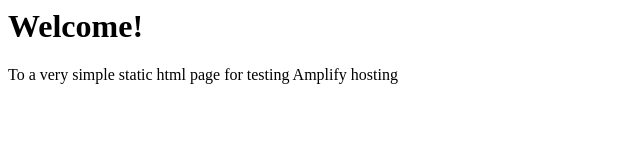
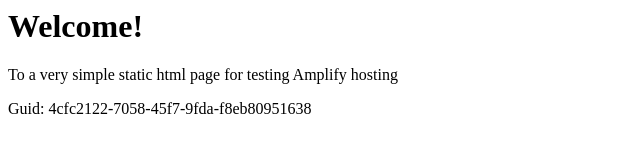
Before and after one commit to aws-aemilia-iad/Github-PR-Commit-Integration-Test-DoNotTouch-v0-prod-us-east-1, a website: page src/index.html in a window 1280 px wide. Shown: the whole page, without its empty margins (0-640 px from the left). Drawn offline with Linux system fonts and the light colour scheme.

Commit message:
commit from integ tests

```diff
--- a/src/index.html
+++ b/src/index.html
@@ -1,3 +1,5 @@
+
+
 <html lang="en">
 
 <head>
@@ -10,6 +12,6 @@
 <body>
     <h1>Welcome!</h1>
     <p>To a very simple static html page for testing Amplify hosting</p>
-</body>
+    <p>Guid: 4cfc2122-7058-45f7-9fda-f8eb80951638</p></body>
 
 </html>
```
